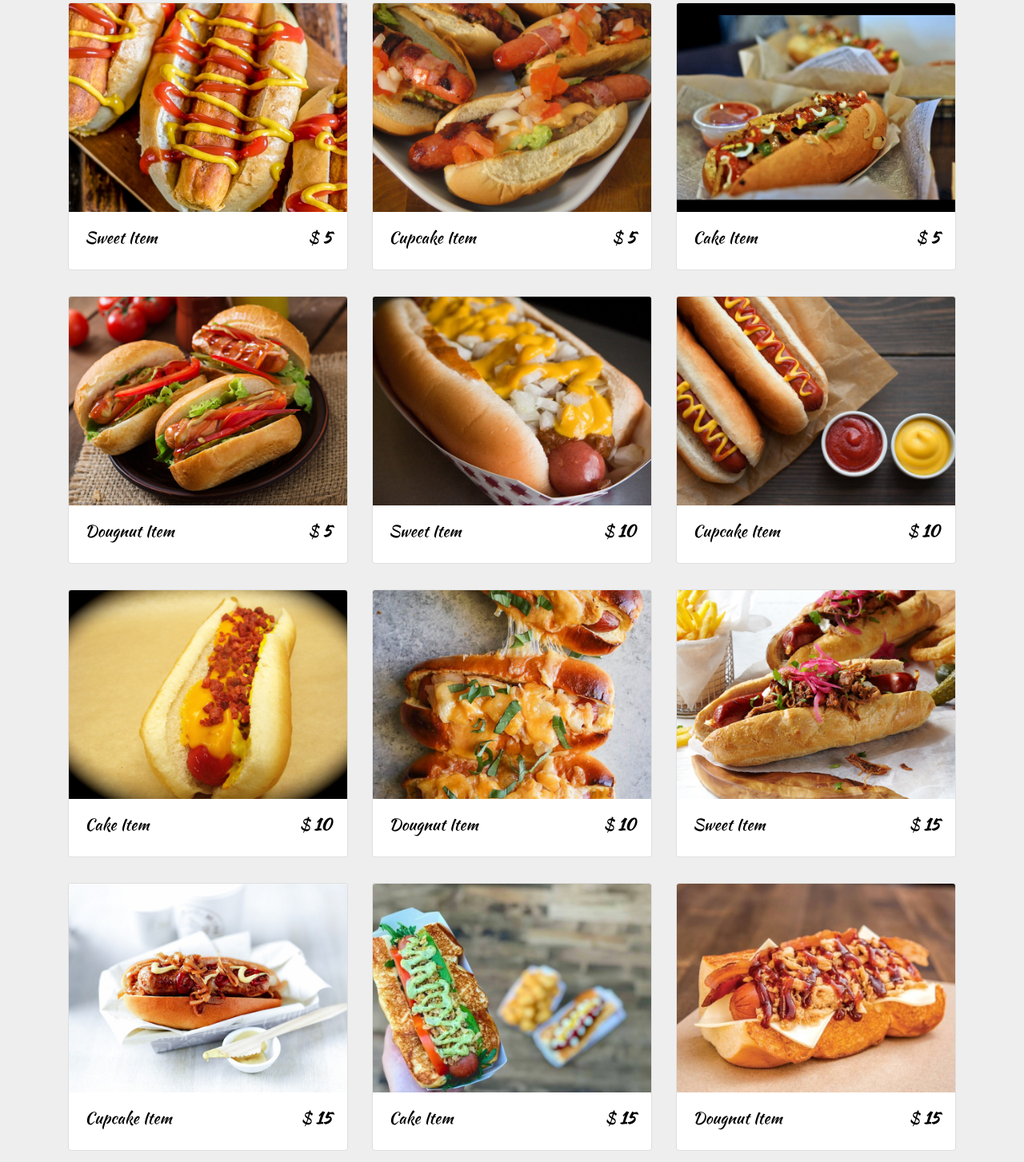
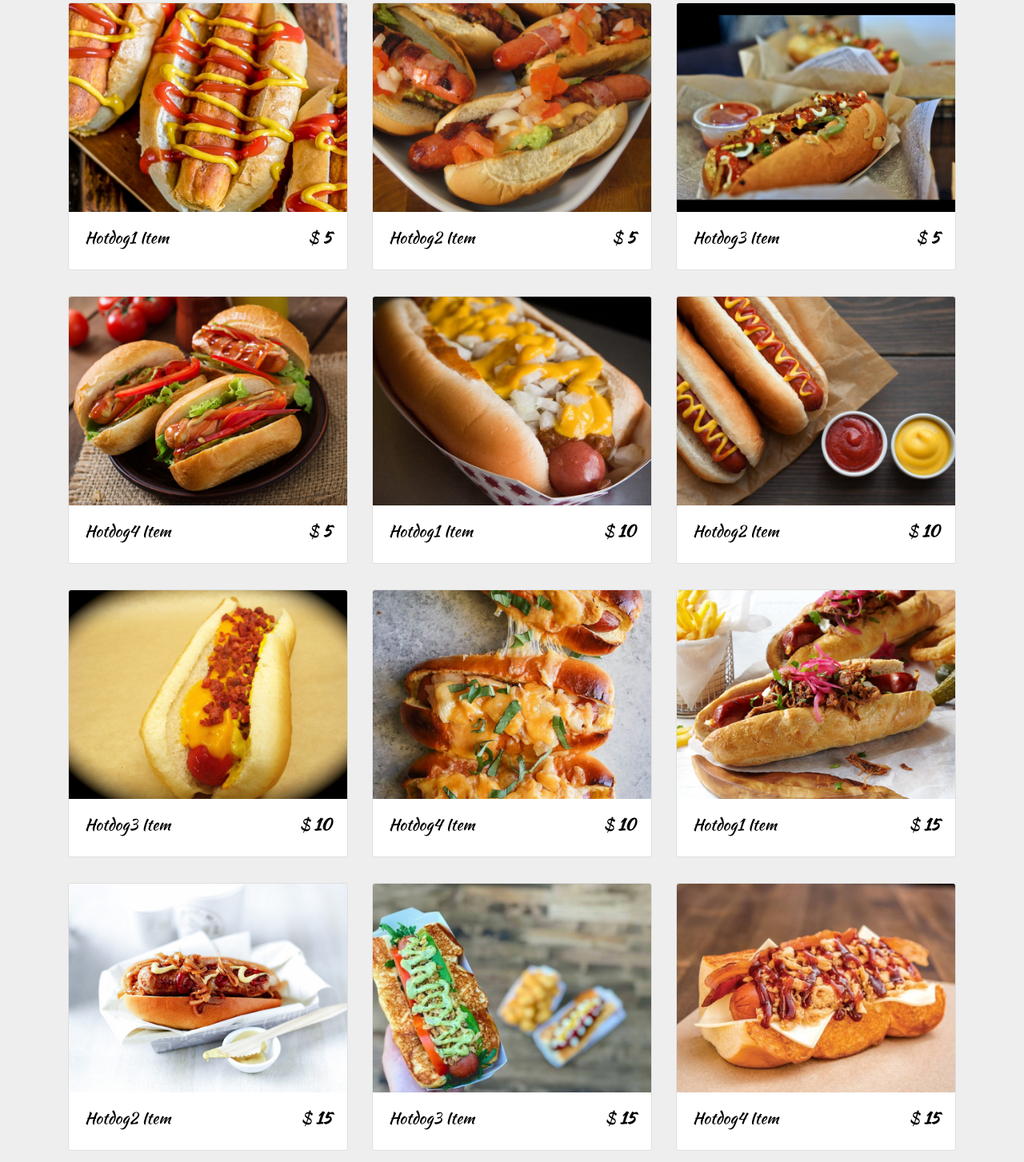
Before and after one commit to drozdda/MoeDogs, a plain HTML site: page index.html in a window 1280 px wide. Shown: the part 1667-3120 px from the top of the page at 80% size. Drawn offline with Linux system fonts and the light colour scheme.

Commit message:
Shifted from sweets to dogs

```diff
--- a/index.html
+++ b/index.html
@@ -154,10 +154,10 @@
       <div class="row">
         <div class=" col-lg-8 mx-auto d-flex justify-content-around my-2 sortBtn flex-wrap">
           <a href="#" class="btn btn-outline-secondary btn-black text-uppercase filter-btn m-2" data-filter="all"> all</a>
-          <a href="#" class="btn btn-outline-secondary btn-black text-uppercase filter-btn m-2" data-filter="cakes">1</a>
-          <a href="#" class="btn btn-outline-secondary btn-black text-uppercase filter-btn m-2" data-filter="cupcakes">2</a>
-          <a href="#" class="btn btn-outline-secondary btn-black text-uppercase filter-btn m-2" data-filter="sweets">3</a>
-          <a href="#" class="btn btn-outline-secondary btn-black text-uppercase filter-btn m-2" data-filter="doughnuts">4</a>
+          <a href="#" class="btn btn-outline-secondary btn-black text-uppercase filter-btn m-2" data-filter="hotdog">1</a>
+          <a href="#" class="btn btn-outline-secondary btn-black text-uppercase filter-btn m-2" data-filter="hotdog">2</a>
+          <a href="#" class="btn btn-outline-secondary btn-black text-uppercase filter-btn m-2" data-filter="hotdog">3</a>
+          <a href="#" class="btn btn-outline-secondary btn-black text-uppercase filter-btn m-2" data-filter="hotdog">4</a>
         </div>
       </div>
       <!-- search box -->
@@ -189,7 +189,7 @@
             </div>
             <div class="card-body">
               <div class="card-text d-flex justify-content-between text-capitalize">
-                <h5 id="store-item-name">sweet item</h5>
+                <h5 id="store-item-name">hotdog1 item</h5>
                 <h5 class="store-item-value">$ <strong id="store-item-price" class="font-weight-bold">5</strong></h5>
 
               </div>
@@ -211,7 +211,7 @@
             </div>
             <div class="card-body">
               <div class="card-text d-flex justify-content-between text-capitalize">
-                <h5 id="store-item-name">cupcake item</h5>
+                <h5 id="store-item-name">hotdog2 item</h5>
                 <h5 class="store-item-value">$ <strong id="store-item-price" class="font-weight-bold">5</strong></h5>
 
               </div>
@@ -233,7 +233,7 @@
             </div>
             <div class="card-body">
               <div class="card-text d-flex justify-content-between text-capitalize">
-                <h5 id="store-item-name">cake item</h5>
+                <h5 id="store-item-name">hotdog3 item</h5>
                 <h5 class="store-item-value">$ <strong id="store-item-price" class="font-weight-bold">5</strong></h5>
 
               </div>
@@ -255,7 +255,7 @@
             </div>
             <div class="card-body">
               <div class="card-text d-flex justify-content-between text-capitalize">
-                <h5 id="store-item-name">dougnut item</h5>
+                <h5 id="store-item-name">hotdog4 item</h5>
                 <h5 class="store-item-value">$ <strong id="store-item-price" class="font-weight-bold">5</strong></h5>
 
               </div>
@@ -277,7 +277,7 @@
             </div>
             <div class="card-body">
               <div class="card-text d-flex justify-content-between text-capitalize">
-                <h5 id="store-item-name">sweet item</h5>
+                <h5 id="store-item-name">hotdog1 item</h5>
                 <h5 class="store-item-value">$ <strong id="store-item-price" class="font-weight-bold">10</strong></h5>
 
               </div>
@@ -299,7 +299,7 @@
             </div>
             <div class="card-body">
               <div class="card-text d-flex justify-content-between text-capitalize">
-                <h5 id="store-item-name">cupcake item</h5>
+                <h5 id="store-item-name">hotdog2 item</h5>
                 <h5 class="store-item-value">$ <strong id="store-item-price" class="font-weight-bold">10</strong></h5>
 
               </div>
@@ -321,7 +321,7 @@
             </div>
             <div class="card-body">
               <div class="card-text d-flex justify-content-between text-capitalize">
-                <h5 id="store-item-name">cake item</h5>
+                <h5 id="store-item-name">hotdog3 item</h5>
                 <h5 class="store-item-value">$ <strong id="store-item-price" class="font-weight-bold">10</strong></h5>
 
               </div>
@@ -343,7 +343,7 @@
             </div>
             <div class="card-body">
               <div class="card-text d-flex justify-content-between text-capitalize">
-                <h5 id="store-item-name">dougnut item</h5>
+                <h5 id="store-item-name">hotdog4 item</h5>
                 <h5 class="store-item-value">$ <strong id="store-item-price" class="font-weight-bold">10</strong></h5>
 
               </div>
@@ -365,7 +365,7 @@
             </div>
             <div class="card-body">
               <div class="card-text d-flex justify-content-between text-capitalize">
-                <h5 id="store-item-name">sweet item</h5>
+                <h5 id="store-item-name">hotdog1 item</h5>
                 <h5 class="store-item-value">$ <strong id="store-item-price" class="font-weight-bold">15</strong></h5>
 
               </div>
@@ -387,7 +387,7 @@
             </div>
             <div class="card-body">
               <div class="card-text d-flex justify-content-between text-capitalize">
-                <h5 id="store-item-name">cupcake item</h5>
+                <h5 id="store-item-name">hotdog2 item</h5>
                 <h5 class="store-item-value">$ <strong id="store-item-price" class="font-weight-bold">15</strong></h5>
 
               </div>
@@ -409,7 +409,7 @@
             </div>
             <div class="card-body">
               <div class="card-text d-flex justify-content-between text-capitalize">
-                <h5 id="store-item-name">cake item</h5>
+                <h5 id="store-item-name">hotdog3 item</h5>
                 <h5 class="store-item-value">$ <strong id="store-item-price" class="font-weight-bold">15</strong></h5>
 
               </div>
@@ -431,7 +431,7 @@
             </div>
             <div class="card-body">
               <div class="card-text d-flex justify-content-between text-capitalize">
-                <h5 id="store-item-name">dougnut item</h5>
+                <h5 id="store-item-name">hotdog4 item</h5>
                 <h5 class="store-item-value">$ <strong id="store-item-price" class="font-weight-bold">15</strong></h5>
 
               </div>
```
Also changed, not shown: 1 other file.
